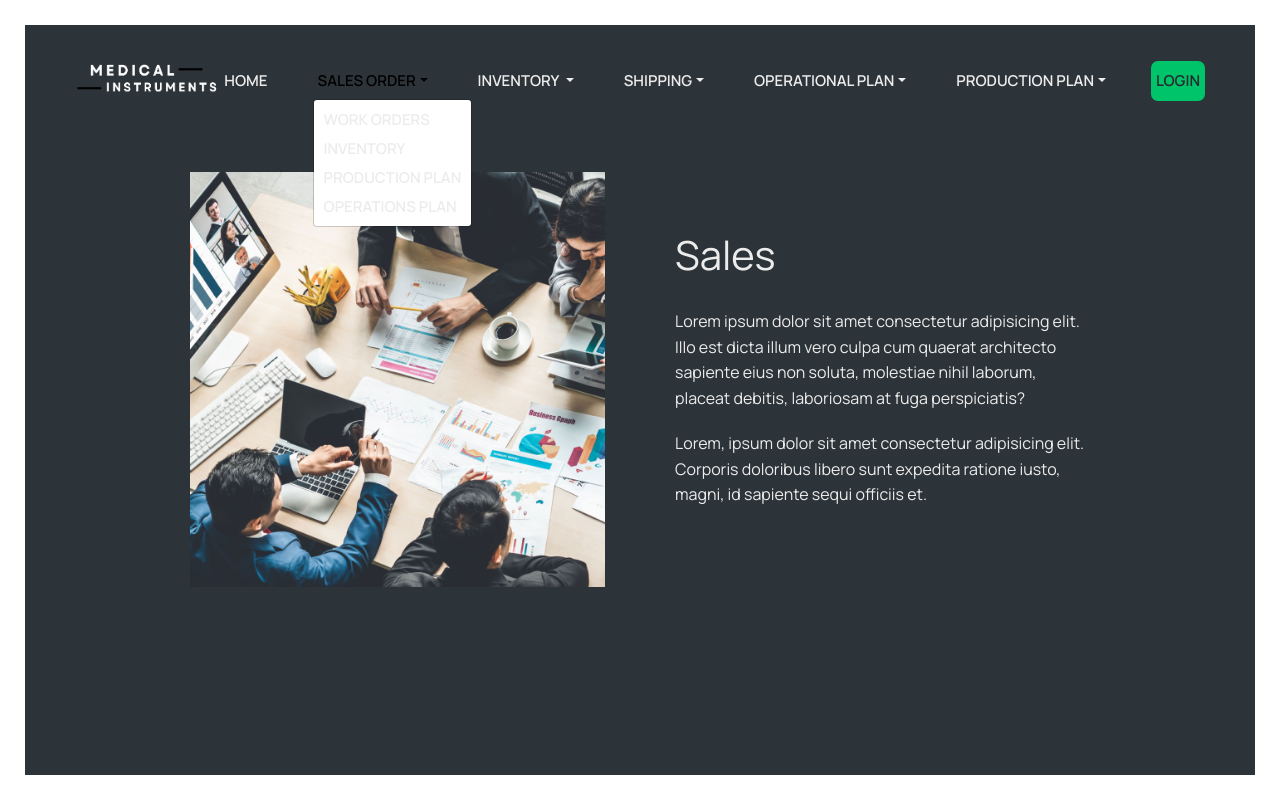
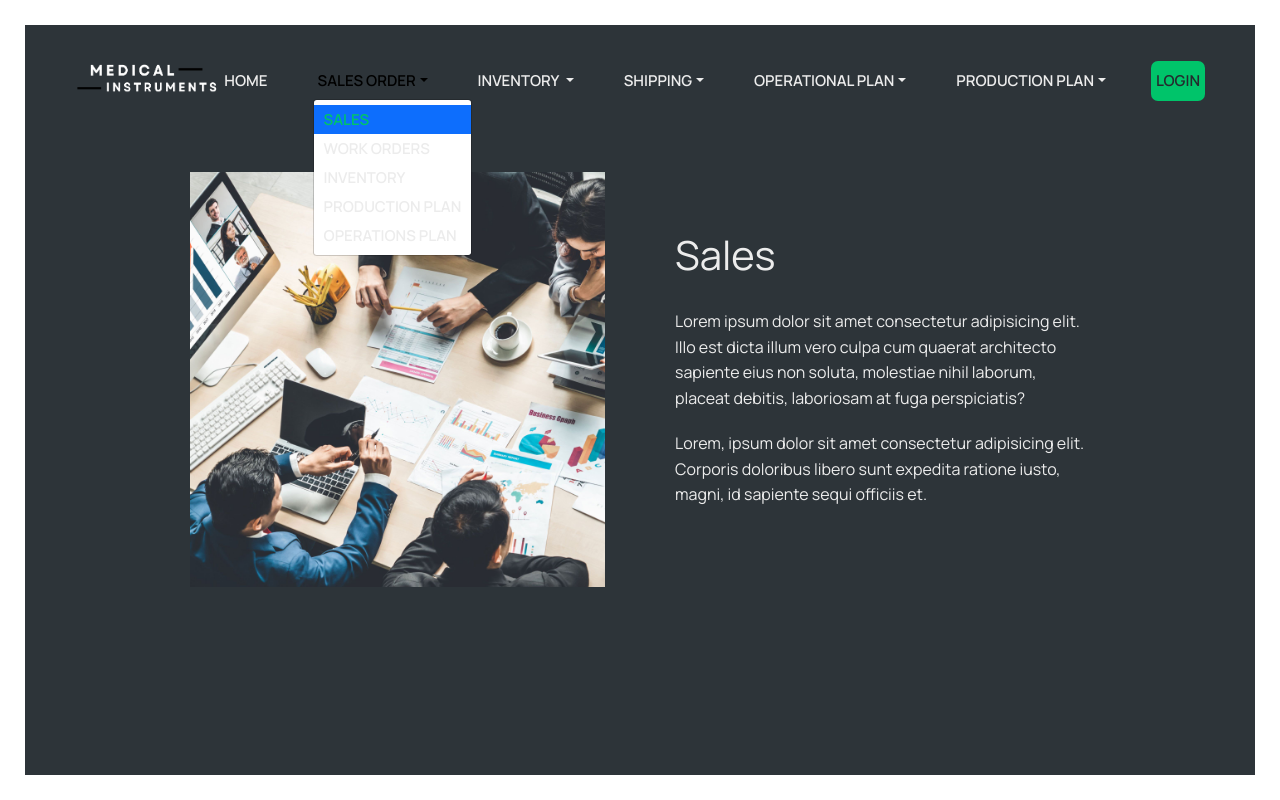
Before and after one commit to marvenilla/medical-instruments, a React (Vite) app: page /sales in a window 1280 px wide. Both pictures are taken after a click on the button "SALES ORDER". Built offline with nearby package versions, Linux system fonts and the light colour scheme.

Commit message:
Implement sales route

```diff
--- a/src/components/PageNav.jsx
+++ b/src/components/PageNav.jsx
@@ -21,11 +21,20 @@ function PageNav() {
           >
             <NavDropdown.Item
               as={NavLink}
+              to="/sales"
+              className={styles.dropdownItem}
+            >
+              Sales
+            </NavDropdown.Item>
+
+            <NavDropdown.Item
+              as={NavLink}
               to="/work-order"
               className={styles.dropdownItem}
             >
               Work Orders
             </NavDropdown.Item>
+
             <NavDropdown.Item
               as={NavLink}
               to="/inventory"
```
